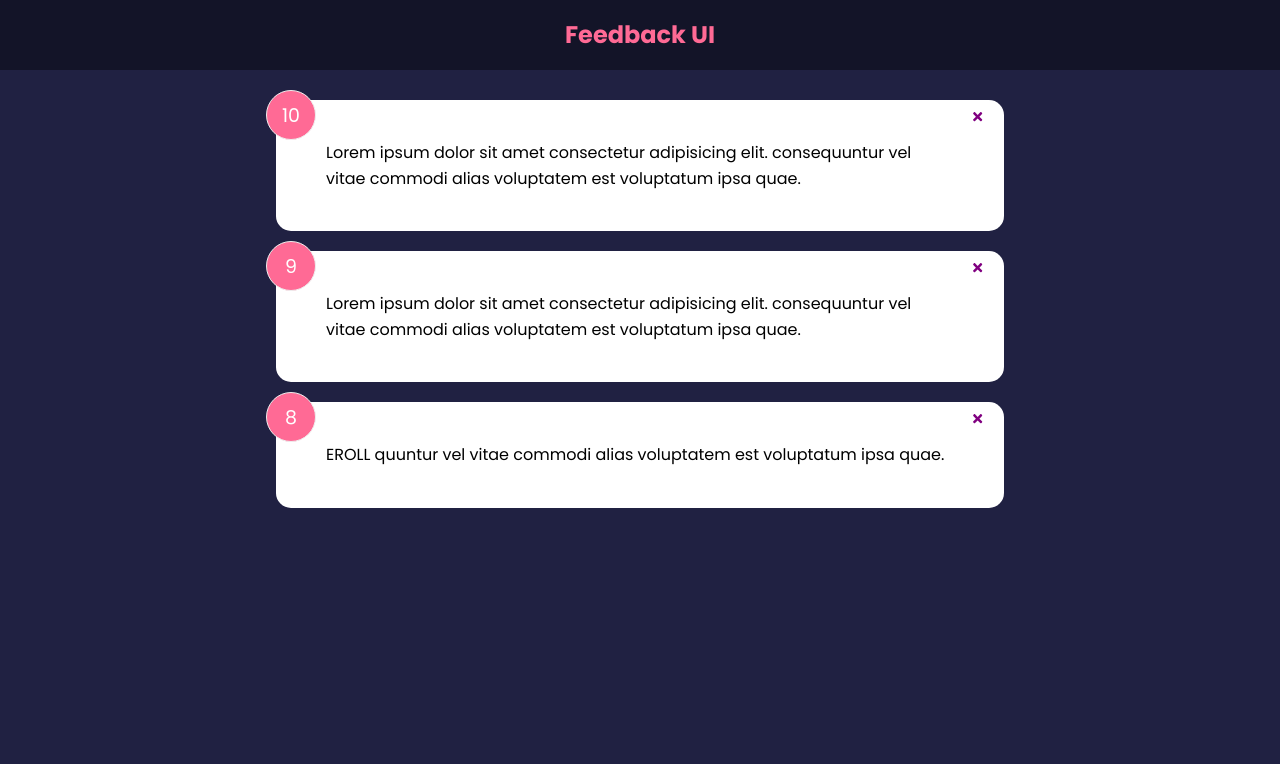
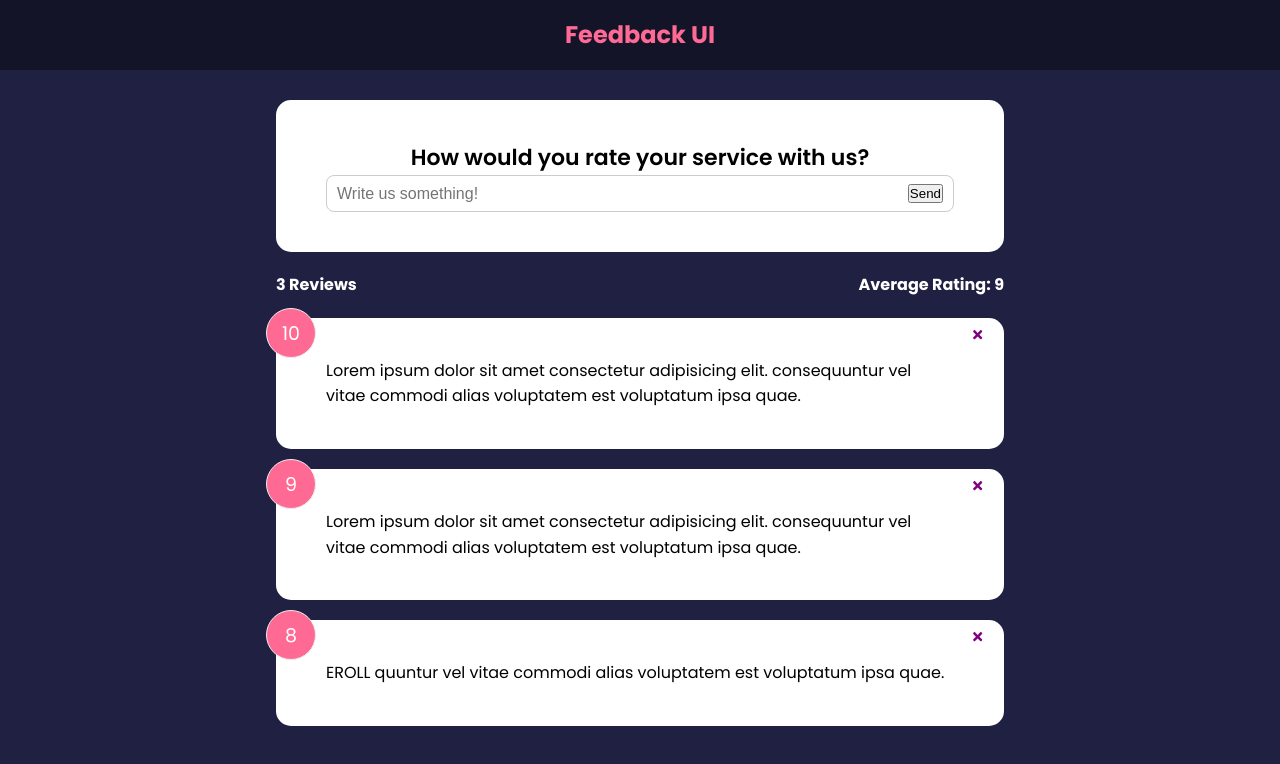
Before and after one commit to matrixleo/feedback-project, a React (Create React App) app: page / in a window 1280 px wide. Shown: the top 764 px of the page. Built offline with nearby package versions, Linux system fonts and the light colour scheme.

Commit message:
+FeedbackForm

```diff
--- a/src/App.js
+++ b/src/App.js
@@ -1,7 +1,9 @@
 import { useState } from "react"
 import Header from "./components/Header"
 import FeedbackList from "./components/FeedbackList"
+import FeedbackStats from "./components/FeedbackStats"
 import FeedbackData from "./components/data/FeedbackData"
+import FeedbackForm from "./components/FeedbackForm"
 
 function App() {
     const [feedback, setFeetback] = useState(FeedbackData)
@@ -15,7 +17,10 @@
         <>
         <Header />
         <div className='container'>
+        <FeedbackForm feedback={feedback}/>
+        <FeedbackStats feedback={feedback} />
         <FeedbackList feedback={feedback} handleDelete = {deleteFeedback}/>
+
         </div>
         </>
     )
--- /dev/null
+++ b/src/components/FeedbackForm.jsx
@@ -0,0 +1,30 @@
+import { useState } from "react"
+import Card from "./shared/Card"
+
+function FeedbackForm() {
+
+    const [text, setText] = useState('')
+
+    const handleTextChange = (e) => {
+        setText(e.target.value)
+    }
+
+  return (
+    <Card>
+        <form>
+            <h2>How would you rate your service with us?</h2>
+            <div className="input-group">
+                <input
+                onChange={handleTextChange}
+                type='text'
+                placeholder="Write us something!"
+                value={text}
+                />
+                <button type="submit">Send</button>
+            </div>
+        </form>
+    </Card>
+  )
+}
+
+export default FeedbackForm
--- /dev/null
+++ b/src/components/FeedbackStats.jsx
@@ -0,0 +1,22 @@
+import PropTypes from 'prop-types'
+function FeedbackStats({feedback}) {
+
+    let average = feedback.reduce((acc , cur) => {
+        return acc + cur.rating
+    },0 ) / feedback.length
+
+    average = average.toFixed(1).replace(/[.,]0$/,'')
+
+    return (
+    <div className="feedback-stats">
+        <h4>{feedback.length} Reviews</h4>
+        <h4> Average Rating: {isNaN(average) ? 0 : average}</h4>
+    </div>
+  )
+}
+
+FeedbackStats.propTypes = {
+    feedback: PropTypes.array.isRequired
+}
+
+export default FeedbackStats
```
